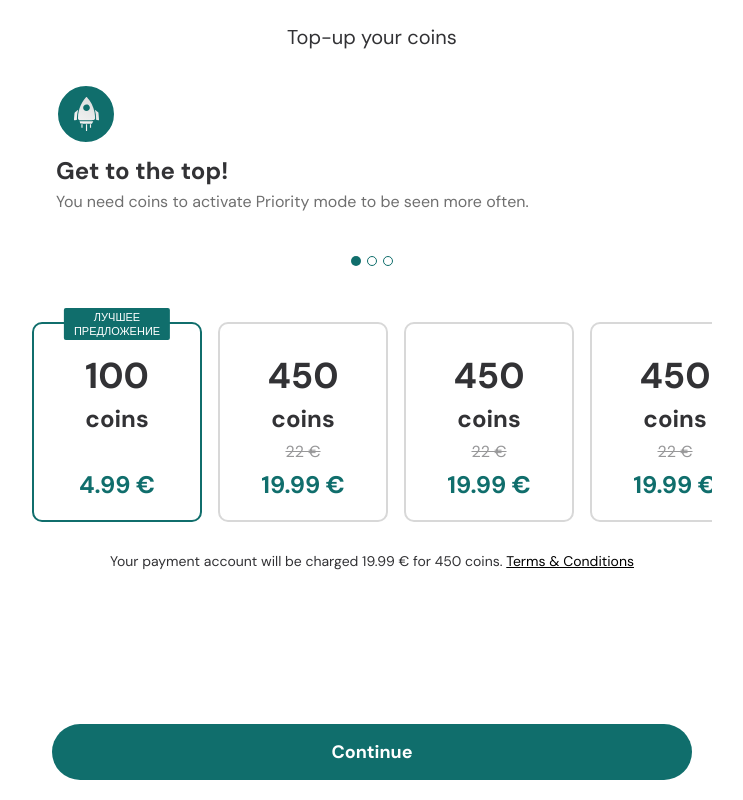
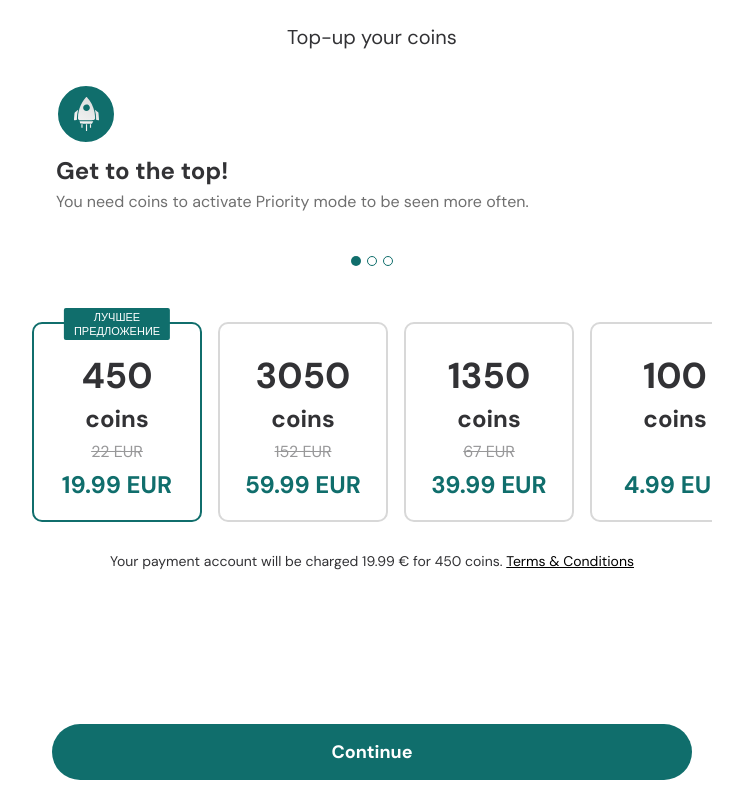
Before and after one commit to webDevT/flirtu-top-up-credits, a website: page app/index.html in a window 1280 px wide. Shown: the whole page, without its empty margins (268-1011 px from the left). Drawn offline with nearby package versions, Linux system fonts and the light colour scheme.

Commit message:
update price

```diff
--- a/app/index.html
+++ b/app/index.html
@@ -121,14 +121,19 @@
                   </div>
                   <div>
                      <div class="plan-item__num">
-                    100
+                    450
                   </div>
                   <div class="plan-item__title">
                     coins
                   </div>
                   </div>
+
+                  <div class="prev-price">
+                    22 EUR
+                  </div>
+
                   <div class="price">
-                    4.99 €
+                    19.99 EUR
                   </div>
                 </div>
               </swiper-slide>
@@ -138,7 +143,7 @@
 
                   <div>
                      <div class="plan-item__num">
-                    450
+                      3050
                   </div>
                   <div class="plan-item__title">
                     coins
@@ -146,11 +151,11 @@
                   </div>
 
                   <div class="prev-price">
-                    22 €
+                    152 EUR
                   </div>
 
                   <div class="price">
-                    19.99 €
+                    59.99 EUR
                   </div>
                 </div>
               </swiper-slide>
@@ -160,7 +165,7 @@
 
                   <div>
                      <div class="plan-item__num">
-                    450
+                      1350
                   </div>
                   <div class="plan-item__title">
                     coins
@@ -168,11 +173,11 @@
                   </div>
 
                   <div class="prev-price">
-                    22 €
+                    67 EUR
                   </div>
 
                   <div class="price">
-                    19.99 €
+                    39.99 EUR
                   </div>
                 </div>
               </swiper-slide>
@@ -182,7 +187,7 @@
 
                   <div>
                      <div class="plan-item__num">
-                    450
+                      100
                   </div>
                   <div class="plan-item__title">
                     coins
@@ -190,11 +195,11 @@
                   </div>
 
                   <div class="prev-price">
-                    22 €
+
                   </div>
 
                   <div class="price">
-                    19.99 €
+                    4.99 EUR
                   </div>
                 </div>
               </swiper-slide>
```
Also changed, not shown: docs/index.html (+16 -11 lines).
